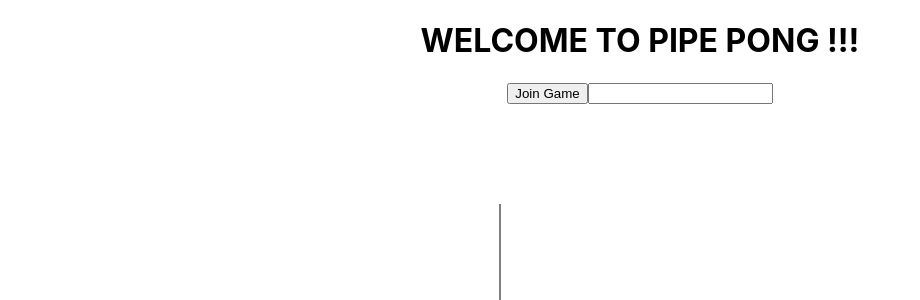
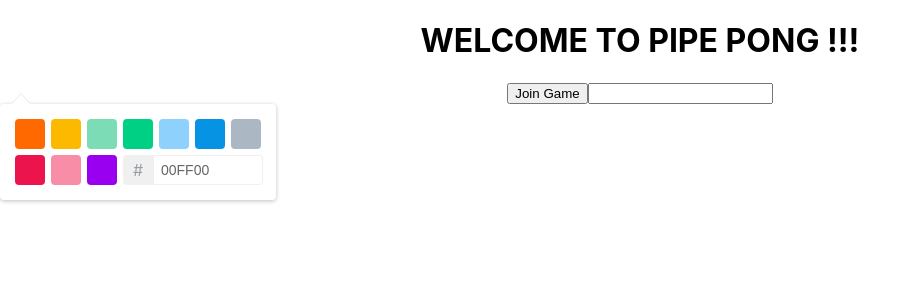
Before and after one commit to ConnorMacKenzie/PipePong, a React (Create React App) app in the folder pipepong/: page / in a window 1280 px wide. Shown: the top 300 px of the page, without its empty margins (0-920 px from the left). Built offline with nearby package versions, Linux system fonts and the light colour scheme.

Commit message:
Colour picker
added color picker component, Probably going to use Twitter but didn't look into different options.

```diff
--- a/pipepong/src/components/LoginPage.tsx
+++ b/pipepong/src/components/LoginPage.tsx
@@ -1,13 +1,17 @@
 import React, { Component, ButtonHTMLAttributes } from 'react';
+import * as picker from 'react-color';
+
 
 interface LoginPageProps {
     // properties this component recieves from parent here
+    loginAction?: (name:string, color:string) => void;
 }
 
 interface LoginPageState {
     // any variables that can affect the UI (when updated should re-render)
     loggedIn: Boolean;
     enteredUsername: string;
+    color: string;
 }
 
 class LoginPage extends React.Component<LoginPageProps, LoginPageState> {
@@ -15,7 +19,8 @@ class LoginPage extends React.Component<LoginPageProps, LoginPageState> {
         super(props);
         this.state = {
             loggedIn: false,
-            enteredUsername: ""
+            enteredUsername: "",
+            color: "#00FF00"
         };
         this.updateUsername = this.updateUsername.bind(this);
     }
@@ -31,20 +36,26 @@ class LoginPage extends React.Component<LoginPageProps, LoginPageState> {
                 </button>
                 <input value = {this.state.enteredUsername} onChange = {this.updateUsername}/>
                 {/* </input> */}
+                <br/>
+                <picker.TwitterPicker color= {this.state.color} onChange={(c)=>this.changeColor(c)} />
             </div>
         )
     }
     loginAction(){
-        this.setState({
-           loggedIn: true
-        })
+        if(this.props.loginAction !== undefined){
+            this.props.loginAction(this.state.enteredUsername, "red");
+        }
     }
     updateUsername(username: React.ChangeEvent<HTMLInputElement>){
        this.setState({
             enteredUsername: username.target.value
        });
     }
+    changeColor(color:picker.ColorResult){
+        this.setState({
+            color: color.hex
+        })
+    }
 }
 
-
 export default LoginPage;
```
